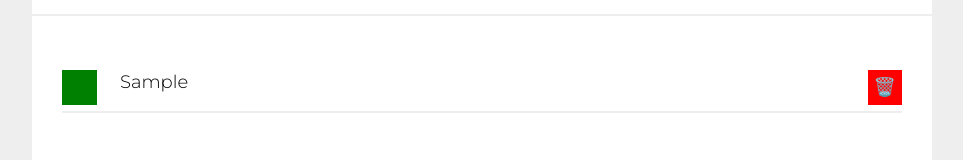
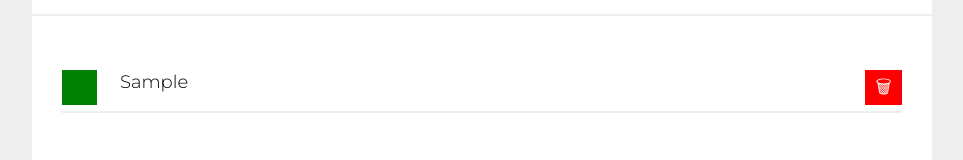
Before and after one commit to KonradBauer/todos-list-react, a React (Create React App) app: page / in a window 1280 px wide. Both pictures are taken after typing "Sample" into the empty fields and a click on the button "Dodaj zadanie". Shown: the part 323-483 px from the top of the page, without its empty margins (158-1121 px from the left). Built offline with nearby package versions, Linux system fonts and the light colour scheme.

Commit message:
change tasks button emoji and color

```diff
--- a/src/Tasks/index.js
+++ b/src/Tasks/index.js
@@ -14,7 +14,7 @@ const Tasks = ({ tasks, hideDone, removeTask, toggleTaskDone }) => (
           {task.content}
         </span>
         <button onClick={() => removeTask(task.id)} className="button--remove">
-          🗑️
+          🗑
         </button>
       </li>
     ))}
--- a/src/Tasks/style.css
+++ b/src/Tasks/style.css
@@ -82,6 +82,7 @@
   width: 35px;
   height: 35px;
   border: none;
+  color: #fff;
   background-color: green;
   cursor: pointer;
   transition: 0.35s;
@@ -97,9 +98,10 @@
 }
 
 .button--remove {
-  width: 35px;
+  width: 40px;
   height: 35px;
   border: none;
+  color: #fff;
   background-color: red;
   cursor: pointer;
   display: flex;
```
